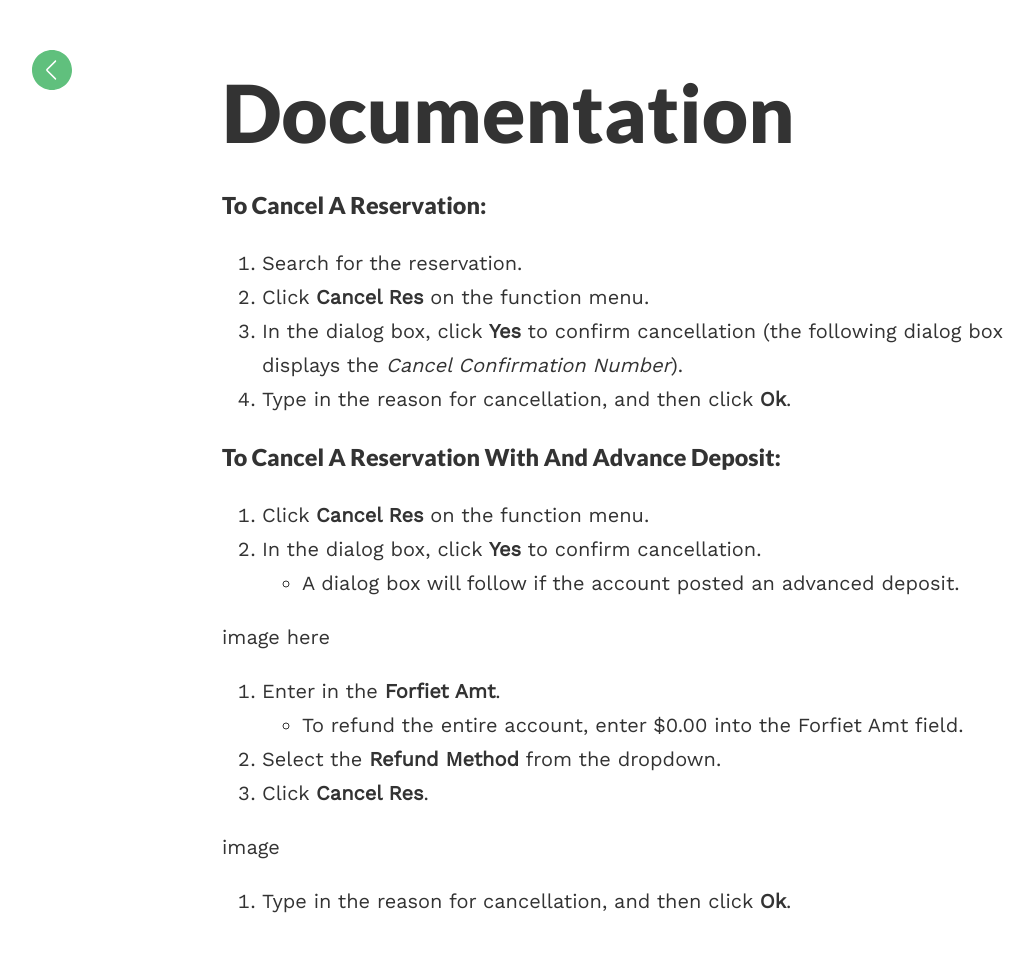
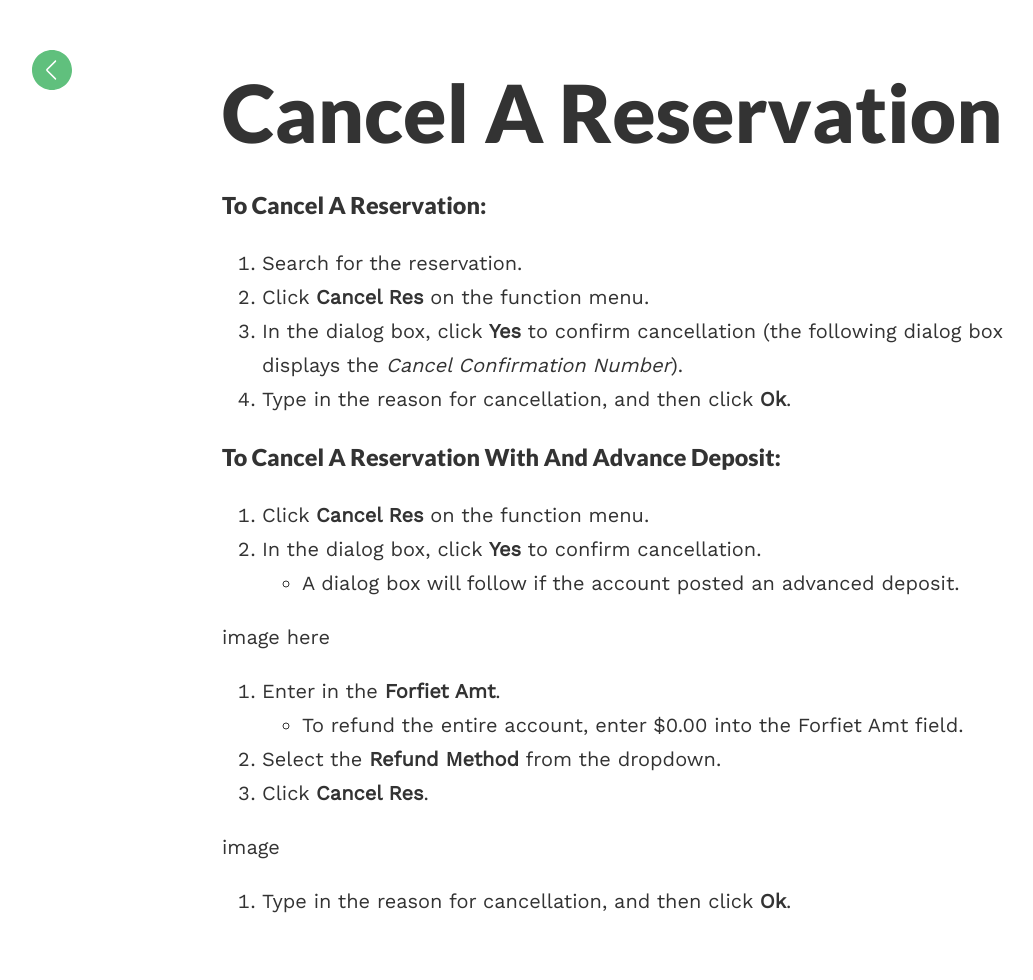
Before and after one commit to blake1ward/portfolio, a Jekyll site: the page built from cancel-a-res.md, in a window 1280 px wide. Shown: the whole page, without its empty margins (18-1051 px from the left). Built offline with Jekyll 4.4.1, drawn with Linux system fonts in a browser that asks for light colours.

Commit message:
Update cancel-a-res.md

```diff
--- a/cancel-a-res.md
+++ b/cancel-a-res.md
@@ -1,5 +1,5 @@
 ---
-title: Documentation
+title: Cancel a Reservation
 layout: post
 permalink: /cancel-res/
 ---
```
